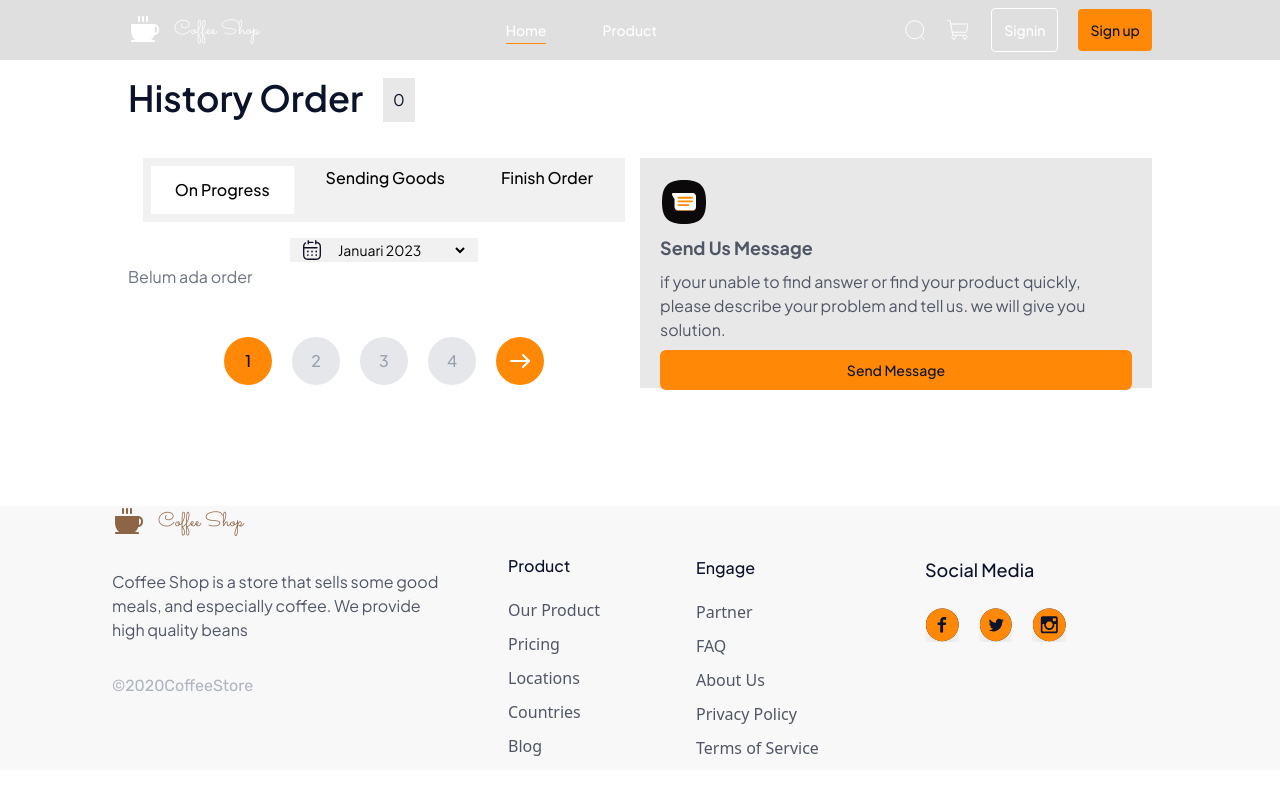
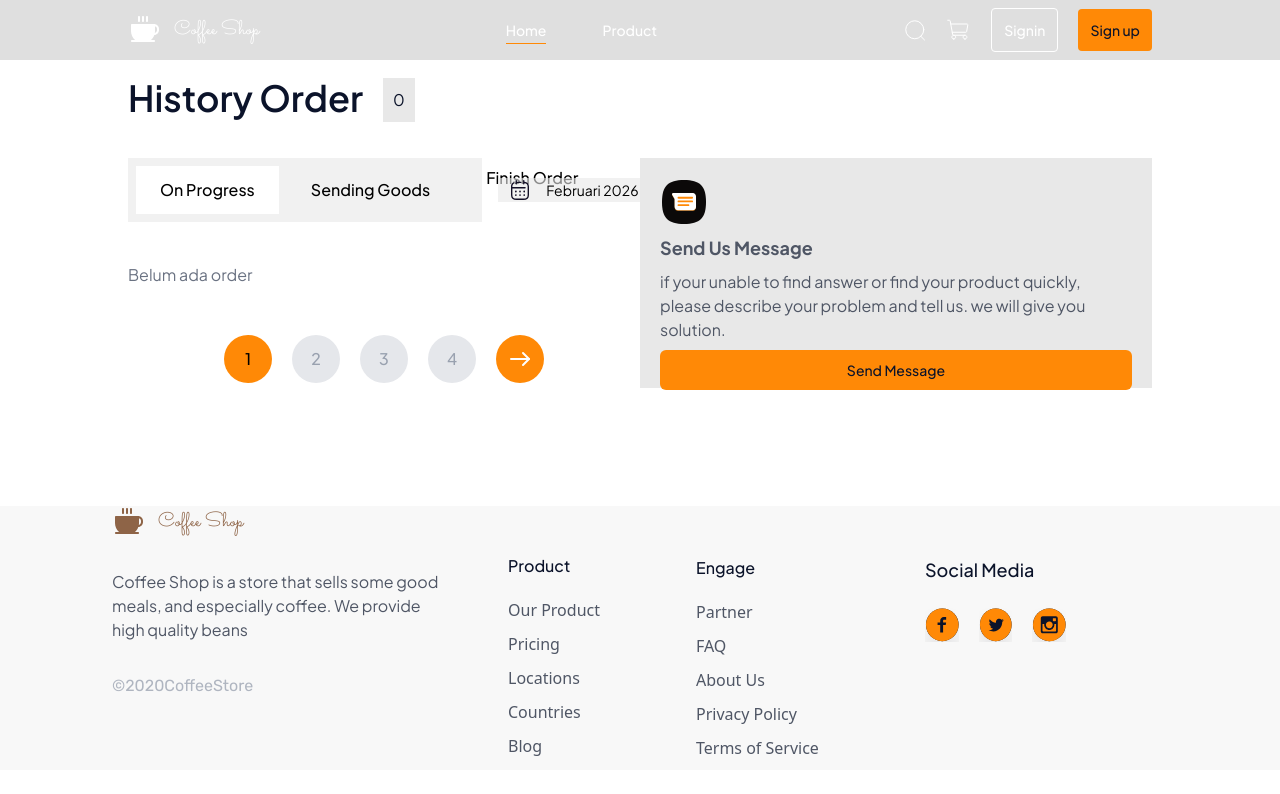
Before and after one commit to adityabastyas/koda-b6-react, a React (Vite) app: page /history-order in a window 1280 px wide. Shown: the top 794 px of the page. Built offline with nearby package versions, Linux system fonts and the light colour scheme; no server answers.

Commit message:
add dynamic calendar filter and fix tabs

```diff
--- a/src/pages/HistoryOrder.jsx
+++ b/src/pages/HistoryOrder.jsx
@@ -12,6 +12,10 @@ function HistoryOrder() {
 
   const {currentUser, isLogin} = useSelector((state) => state.auth);
 
+  const [selectedMonth, setSelectedMonth] = React.useState(
+    new Date().toLocaleDateString("id-ID", { month: "long", year: "numeric" })
+  );
+
 
   React.useEffect(() => {
     const history = JSON.parse(localStorage.getItem
@@ -24,7 +28,7 @@ function HistoryOrder() {
 
     const filterOrder = history.filter((item) => item.email === currentUser.email);
     setOrders(filterOrder);
-  }, [isLogin, currentUser]);
+  }, [isLogin, currentUser, selectedMonth]);
 
 
 
@@ -42,26 +46,27 @@ function HistoryOrder() {
         <section className='grid grid-cols-1 sm:grid-cols-2'>
           <section className='grid grid-cols-1 col-span-1'>
             <section className=' w-full'>
-              <div className='flex flex-col gap-4 mb-9md:flex-row md:items-center md:justify-between'>
+              <div className='flex flex-col gap-4 mb-9 md:flex-row md:items-center md:justify-between'>
                 {/* Calendar Select */}
                 <div className='flex items-center gap-2.5 bg-[#e8e8e899] px-2.5 w-fit order-1 md:order-2'>
                   <img
                     src='src/assets/img/icon/Calendar.svg'
                     alt='Calendar icon'
                   />
-                  <select className='bg-transparent outline-none text-sm cursor-pointer'>
-                    <option>Januari 2023</option>
-                    <option>Februari 2023</option>
-                    <option>Maret 2023</option>
-                    <option>April 2023</option>
-                    <option>Mei 2023</option>
-                    <option>Juni 2023</option>
-                    <option>Juli 2023</option>
-                    <option>Agustus 2023</option>
-                    <option>September 2023</option>
-                    <option>Oktober 2023</option>
-                    <option>November 2023</option>
-                    <option>Desember 2023</option>
+                  <select
+                    className='bg-transparent outline-none text-sm cursor-pointer'
+                    value={selectedMonth}
+                    onChange={(e) => setSelectedMonth(e.target.value)}
+                  >
+                    {Array.from({length: 12}, (_, i) => {
+                      const date = new Date(2026, i, 1);
+                      const monthYear = date.toLocaleDateString("id-ID", { month: "long", year: "numeric" });
+                      return (
+                        <option key={i} value={monthYear}>
+                          {monthYear}
+                        </option>
+                      );
+                    })}
                   </select>
                 </div>
                 {/* Tabs */}
@@ -88,7 +93,7 @@ function HistoryOrder() {
                   />
                   <label
                     htmlFor='tab2'
-                    className='flex-1 md:flex-none px-4 md:px-6 py-3text-sm md:text-base font-medium cursor-pointer peer-checked/tab2:bg-white'
+                    className='flex-1 md:flex-none px-4 md:px-6 py-3 text-sm md:text-base font-medium cursor-pointer peer-checked/tab2:bg-white'
                   >
                     Sending Goods
                   </label>
```
